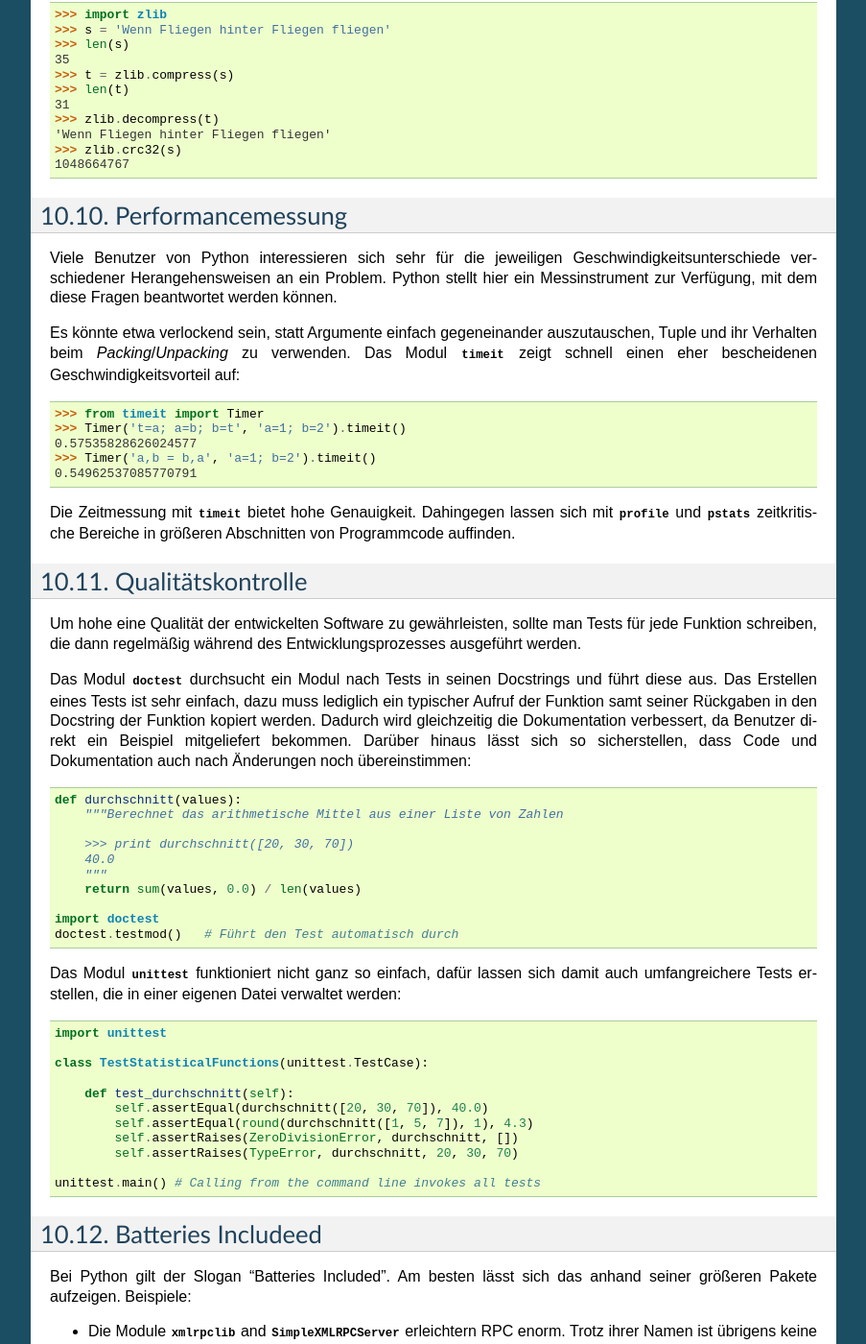
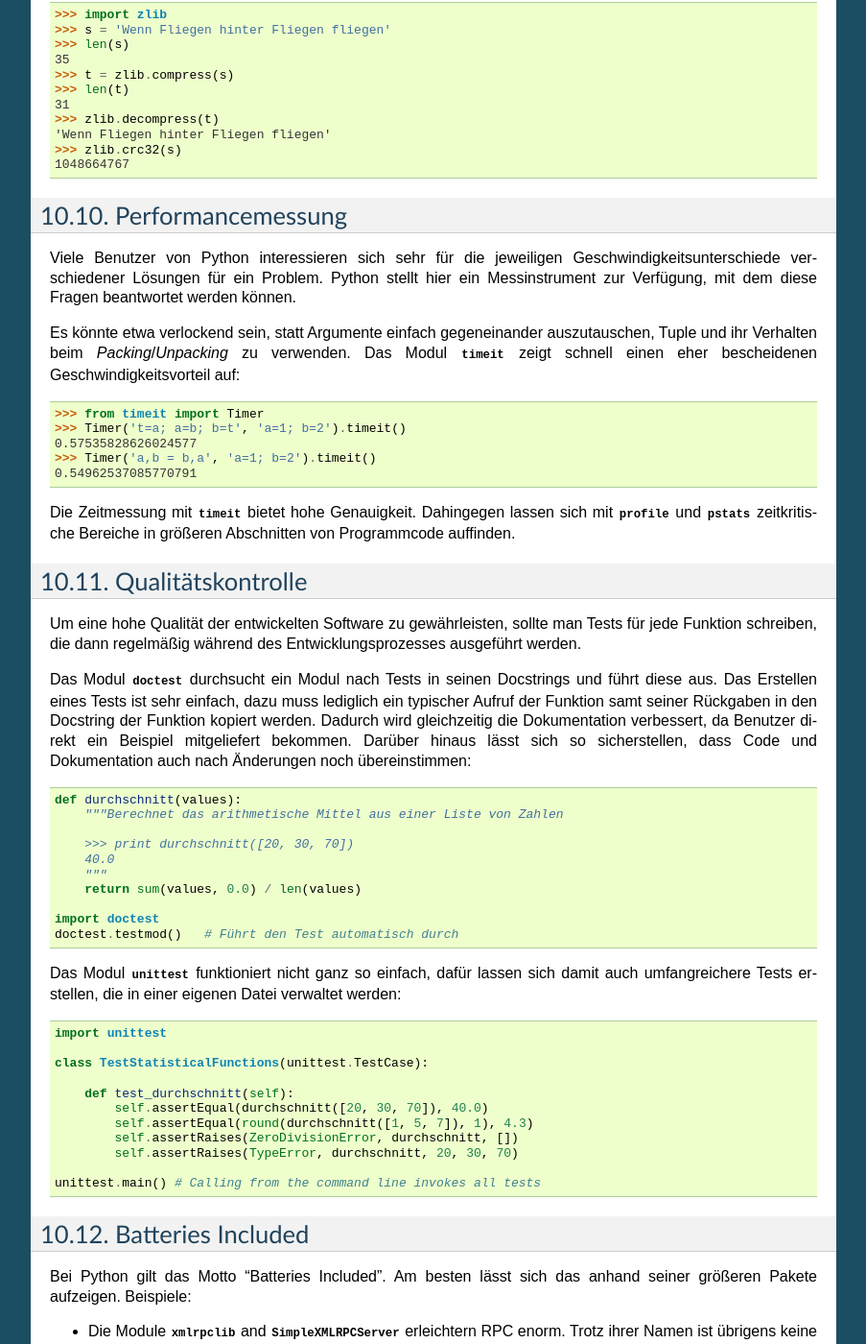
Before and after one commit to cofi/py-tutorial-de, a Sphinx documentation site: the page built from source/stdlib.rst, in a window 1280 px wide and 1400 px high, scrolled down 3035 px. Shown: the whole window at 96% size, without its empty margins (198-1101 px from the left). Built offline with Sphinx 7.4.7, drawn with Linux system fonts in a browser that asks for light colours; some of the changed text lies outside the part shown.

Commit message:
Applied patches from busfahrer, fixed formatting and some minor mistakes.

```diff
--- a/source/stdlib.rst
+++ b/source/stdlib.rst
@@ -218,9 +218,9 @@ Performancemessung
 ==================
 
 Viele Benutzer von Python interessieren sich sehr für die jeweiligen
-Geschwindigkeitsunterschiede verschiedener Herangehensweisen an ein Problem.
-Python stellt hier ein Messinstrument zur Verfügung, mit dem diese Fragen
-beantwortet werden können.
+Geschwindigkeitsunterschiede verschiedener Lösungen für ein Problem. Python
+stellt hier ein Messinstrument zur Verfügung, mit dem diese Fragen beantwortet
+werden können.
 
 Es könnte etwa verlockend sein, statt Argumente einfach gegeneinander
 auszutauschen, Tuple und ihr Verhalten beim *Packing*/*Unpacking* zu verwenden.
@@ -243,7 +243,7 @@ Abschnitten von Programmcode auffinden.
 Qualitätskontrolle
 ==================
 
-Um hohe eine Qualität der entwickelten Software zu gewährleisten, sollte man
+Um eine hohe Qualität der entwickelten Software zu gewährleisten, sollte man
 Tests für jede Funktion schreiben, die dann regelmäßig während des
 Entwicklungsprozesses ausgeführt werden.
 
@@ -266,8 +266,8 @@ Dokumentation auch nach Änderungen noch übereinstimmen::
    import doctest
    doctest.testmod()   # Führt den Test automatisch durch
 
-Das Modul :mod:`unittest` funktioniert nicht ganz so einfach, dafür lassen sich damit
-auch umfangreichere Tests erstellen, die in einer eigenen Datei verwaltet
+Das Modul :mod:`unittest` funktioniert nicht ganz so einfach, dafür lassen sich
+damit auch umfangreichere Tests erstellen, die in einer eigenen Datei verwaltet
 werden::
 
    import unittest
@@ -285,10 +285,11 @@ werden::
 
 .. _tut-batteries-included:
 
-Batteries Includeed
+Batteries Included
 ===================
 
-Bei Python gilt der Slogan "Batteries Included". Am besten lässt sich das anhand seiner größeren Pakete aufzeigen. Beispiele:
+Bei Python gilt das Motto "Batteries Included". Am besten lässt sich das anhand
+seiner größeren Pakete aufzeigen. Beispiele:
 
 * Die Module :mod:`xmlrpclib` and :mod:`SimpleXMLRPCServer` erleichtern RPC
   enorm. Trotz ihrer Namen ist übrigens keine Kenntnis von XML notwendig.
```
Also changed, not shown: source/modules.rst (+13 -13 lines), source/whatnow.rst (+18 -18 lines).
